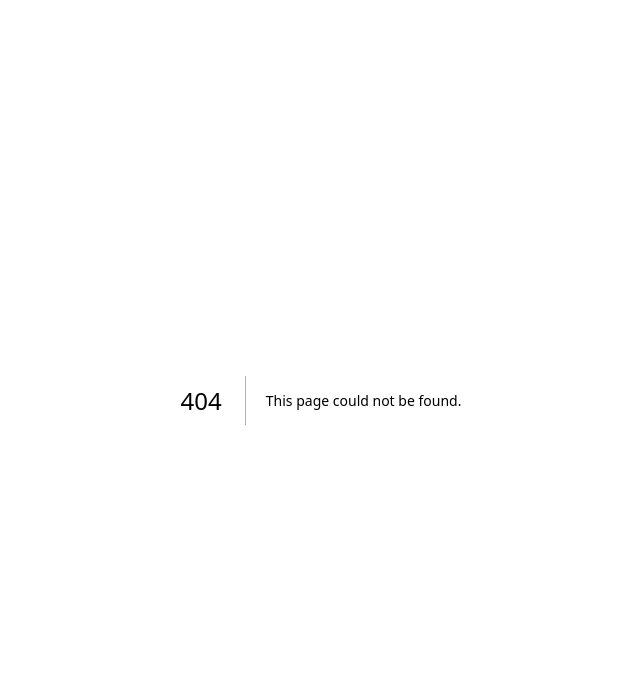
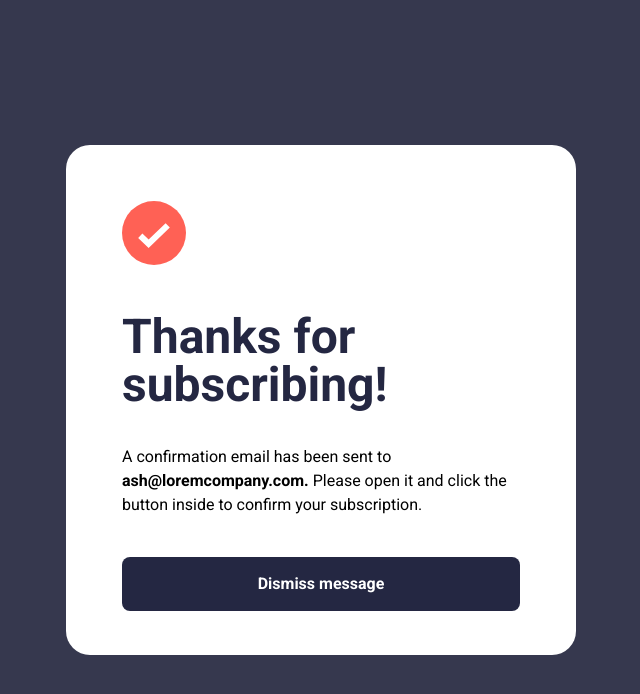
Before and after one commit to Matt3021/newsletter-sign-up, a Next.js app: page /sucess in a window 1280 px wide. Before the commit this address had no page. Shown: the top 694 px of the page, without its empty margins (319-959 px from the left). Built offline with nearby package versions, Linux system fonts and the light colour scheme.

Commit message:
Developing success page

```diff
--- a/pages/index.tsx
+++ b/pages/index.tsx
@@ -23,13 +23,6 @@ const Home = () => {
       setValidEmail(true)
     } catch (error) {
       setValidEmail(false)
-    }
-
-    try {
-      emailValidation.parse(email)
-      console.log('Email is valid', email)
-    } catch (error) {
-      console.error('Invalid email', email)
     }
   }
   return (
--- /dev/null
+++ b/pages/sucess.tsx
@@ -0,0 +1,30 @@
+import Image from 'next/image'
+import iconList from '@/public/icon-list.svg'
+
+const Sucess = () => {
+  return (
+    <div className="bg-charcoalGrey w-screen h-screen flex justify-center items-center">
+      <main className="w-[510px] h-[510px] bg-white rounded-3xl py-14 px-14">
+        <div className="mb-12">
+          <Image src={iconList} alt="Icon image" width={64} height={64} />
+        </div>
+        <h1 className="text-5xl font-bold text-darkSlateGray mb-9">
+          Thanks for subscribing!
+        </h1>
+        <p className="mb-10">
+          A confirmation email has been sent to
+          <strong> ash@loremcompany.com.</strong> Please open it and click the
+          button inside to confirm your subscription.
+        </p>
+        <button
+          type="submit"
+          className="h-[54px] w-full rounded-lg text-white font-bold bg-darkSlateGray hover:bg-gradient-to-r from-[#fe527a] to-tomato"
+        >
+          Dismiss message
+        </button>
+      </main>
+    </div>
+  )
+}
+
+export default Sucess
```
